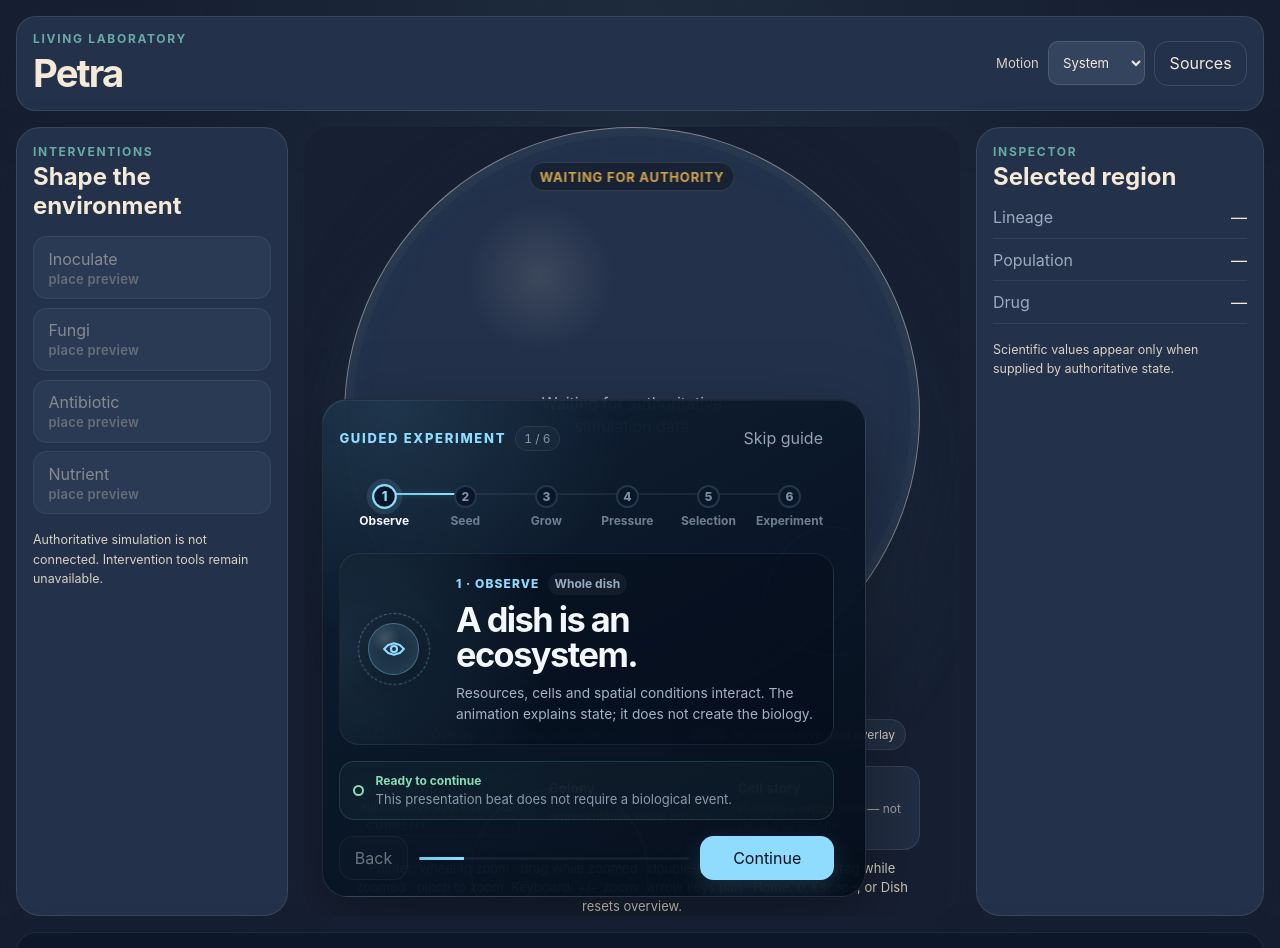
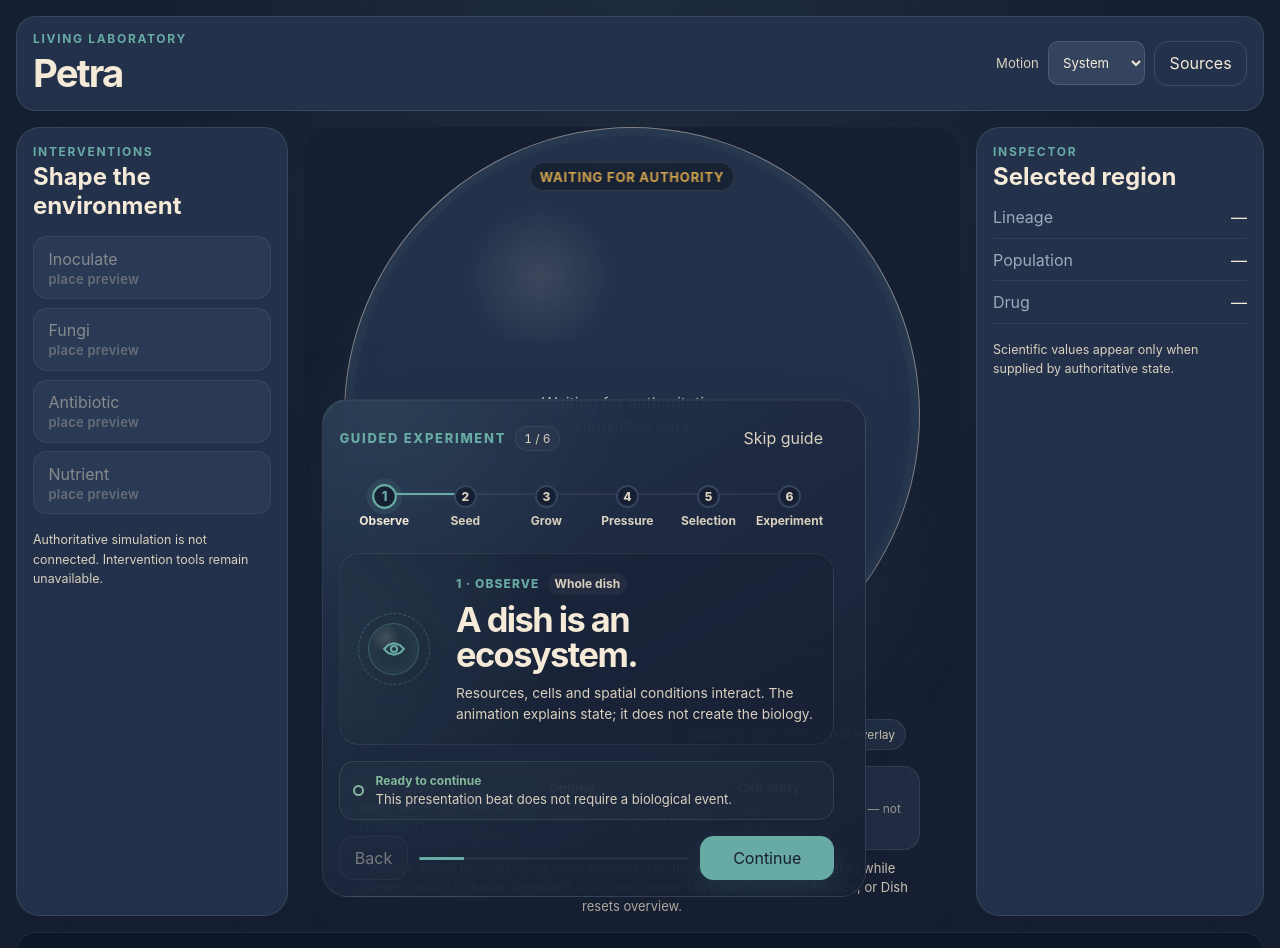
Before and after one commit to Noel-Alex/Petra, a React (Vite) app: page / in a window 1280 px wide. Shown: the top 948 px of the page. Built offline with nearby package versions, Linux system fonts and the light colour scheme.

Commit message:
Noel-Alex: align OnboardingGuide with Petra visual tokens (#592)
Contributor: Noel-Alex

```diff
--- a/src/ui/onboarding/OnboardingGuide.css
+++ b/src/ui/onboarding/OnboardingGuide.css
@@ -8,39 +8,39 @@
   --onboarding-ambient-secondary-easing: linear;
   --onboarding-focus-orbit-ms: 0ms;
   --onboarding-focus-orbit-easing: linear;
-  --onboarding-accent: #8fdcff;
-  --onboarding-accent-soft: rgba(143, 220, 255, 0.12);
+  --onboarding-accent: var(--petra-color-teal);
+  --onboarding-accent-soft: rgb(var(--petra-rgb-teal) / 0.12);
   position: relative;
   width: min(34rem, 100%);
   overflow: hidden;
   display: grid;
   gap: 1rem;
   padding: 1rem;
-  border: 1px solid rgba(255, 255, 255, 0.1);
+  border: 1px solid rgb(var(--petra-rgb-cream) / 0.1);
   border-radius: 1.6rem;
   background:
     radial-gradient(circle at 12% 0%, var(--onboarding-accent-soft), transparent 15rem),
-    linear-gradient(150deg, rgba(15, 31, 51, 0.97), rgba(5, 14, 27, 0.97));
-  color: #f4f7fb;
+    linear-gradient(150deg, rgb(var(--petra-rgb-ink) / 0.97), rgb(var(--petra-rgb-ink-deep) / 0.97));
+  color: var(--petra-color-cream);
   box-shadow:
-    0 28px 80px rgba(0, 0, 0, 0.34),
-    inset 0 1px 0 rgba(255, 255, 255, 0.045);
+    0 28px 80px rgb(var(--petra-rgb-ink-deep) / 0.34),
+    inset 0 1px 0 rgb(var(--petra-rgb-cream) / 0.045);
   isolation: isolate;
 }
 
 .petra-onboarding[data-focus="pressure"] {
-  --onboarding-accent: #b69bff;
-  --onboarding-accent-soft: rgba(182, 155, 255, 0.13);
+  --onboarding-accent: var(--petra-color-lavender);
+  --onboarding-accent-soft: rgb(var(--petra-rgb-lavender) / 0.13);
 }
 
 .petra-onboarding[data-focus="lineage"] {
-  --onboarding-accent: #f5c968;
-  --onboarding-accent-soft: rgba(245, 201, 104, 0.12);
+  --onboarding-accent: var(--petra-color-amber);
+  --onboarding-accent-soft: rgb(var(--petra-rgb-amber) / 0.12);
 }
 
 .petra-onboarding[data-focus="controls"] {
-  --onboarding-accent: #79e1b5;
-  --onboarding-accent-soft: rgba(121, 225, 181, 0.11);
+  --onboarding-accent: var(--petra-color-mint);
+  --onboarding-accent-soft: rgb(var(--petra-rgb-mint) / 0.11);
 }
 
 .petra-onboarding__ambient {
@@ -129,10 +129,10 @@
 .petra-onboarding__counter {
   min-width: 2.8rem;
   padding: 0.24rem 0.42rem;
-  border: 1px solid rgba(255, 255, 255, 0.08);
+  border: 1px solid rgb(var(--petra-rgb-cream) / 0.08);
   border-radius: 999px;
-  color: #8595aa;
-  background: rgba(255, 255, 255, 0.025);
+  color: var(--petra-color-cream-muted);
+  background: rgb(var(--petra-rgb-cream) / 0.025);
   font-size: var(--petra-type-caption);
   font-variant-numeric: tabular-nums;
   text-align: center;
@@ -145,7 +145,7 @@
 .petra-onboarding__skip,
 .petra-onboarding__back,
 .petra-onboarding__continue {
-  border: 1px solid rgba(255, 255, 255, 0.1);
+  border: 1px solid rgb(var(--petra-rgb-cream) / 0.1);
   border-radius: 0.85rem;
   color: inherit;
   cursor: pointer;
@@ -155,7 +155,7 @@
   padding: 0.48rem 0.65rem;
   border-color: transparent;
   background: transparent;
-  color: #95a2b5;
+  color: var(--petra-color-cream-muted);
   font-size: var(--petra-type-caption);
 }
 
@@ -186,13 +186,13 @@
 }
 
 .petra-onboarding__rail::before {
-  background: rgba(255, 255, 255, 0.065);
+  background: rgb(var(--petra-rgb-cream) / 0.065);
 }
 
 .petra-onboarding__rail::after {
   transform: scaleX(var(--onboarding-progress));
   transform-origin: left center;
-  background: linear-gradient(90deg, #6bcde8, var(--onboarding-accent));
+  background: linear-gradient(90deg, var(--petra-color-teal), var(--onboarding-accent));
   box-shadow: 0 0 16px color-mix(in srgb, var(--onboarding-accent) 28%, transparent);
   transition: transform var(--onboarding-motion-ms) var(--onboarding-easing);
 }
@@ -204,7 +204,7 @@
   display: grid;
   justify-items: center;
   gap: 0.32rem;
-  color: #6f7e92;
+  color: var(--petra-color-cream-muted);
   text-align: center;
 }
 
@@ -213,10 +213,10 @@
   height: 1.45rem;
   display: grid;
   place-items: center;
-  border: 2px solid #23364d;
+  border: 2px solid var(--petra-color-ink-soft);
   border-radius: 50%;
-  background: #0a1728;
-  color: #7e8da2;
+  background: var(--petra-color-ink-deep);
+  color: var(--petra-color-cream-muted);
   font-size: var(--petra-type-caption);
   font-weight: 800;
   transition:
@@ -235,17 +235,17 @@
 }
 
 .petra-onboarding__rail li[data-stage-state="complete"] {
-  color: #a5b4c7;
+  color: var(--petra-color-cream-muted);
 }
 
 .petra-onboarding__rail li[data-stage-state="complete"] .petra-onboarding__rail-mark {
-  border-color: color-mix(in srgb, var(--onboarding-accent) 62%, #24364d);
-  color: #071321;
+  border-color: color-mix(in srgb, var(--onboarding-accent) 62%, var(--petra-color-ink-soft));
+  color: var(--petra-color-ink-deep);
   background: var(--onboarding-accent);
 }
 
 .petra-onboarding__rail li[data-stage-state="current"] {
-  color: #f3f7fb;
+  color: var(--petra-color-cream);
 }
 
 .petra-onboarding__rail li[data-stage-state="current"] .petra-onboarding__rail-mark {
@@ -268,11 +268,11 @@
   gap: 1.15rem;
   align-items: center;
   padding: 1.1rem;
-  border: 1px solid rgba(255, 255, 255, 0.075);
+  border: 1px solid rgb(var(--petra-rgb-cream) / 0.075);
   border-radius: 1.25rem;
   background:
     radial-gradient(circle at 0% 50%, var(--onboarding-accent-soft), transparent 13rem),
-    rgba(5, 14, 27, 0.48);
+    rgb(var(--petra-rgb-ink-deep) / 0.48);
 }
 
 .petra-onboarding[data-motion-treatment="animate"] .petra-onboarding__story {
@@ -316,10 +316,10 @@
   border: 1px solid color-mix(in srgb, var(--onboarding-accent) 38%, transparent);
   color: var(--onboarding-accent);
   background:
-    radial-gradient(circle at 34% 28%, rgba(255, 255, 255, 0.16), transparent 30%),
-    color-mix(in srgb, var(--onboarding-accent) 12%, #0a1728);
+    radial-gradient(circle at 34% 28%, rgb(var(--petra-rgb-cream) / 0.16), transparent 30%),
+    color-mix(in srgb, var(--onboarding-accent) 12%, var(--petra-color-ink-deep));
   box-shadow:
-    0 10px 28px rgba(0, 0, 0, 0.24),
+    0 10px 28px rgb(var(--petra-rgb-ink-deep) / 0.24),
     inset 0 0 24px var(--onboarding-accent-soft);
 }
 
@@ -343,8 +343,8 @@
 .petra-onboarding__eyebrow-row span {
   padding: 0.22rem 0.4rem;
   border-radius: 999px;
-  color: #9aabc0;
-  background: rgba(255, 255, 255, 0.045);
+  color: var(--petra-color-cream-muted);
+  background: rgb(var(--petra-rgb-cream) / 0.045);
   font-size: var(--petra-type-caption);
   font-weight: 700;
 }
@@ -360,7 +360,7 @@
 .petra-onboarding__explanation {
   max-width: 29rem;
   margin: 0.65rem 0 0;
-  color: #a5b2c4;
+  color: var(--petra-color-cream-muted);
   font-size: 0.86rem;
   line-height: 1.55;
 }
@@ -368,9 +368,9 @@
 .petra-onboarding__gate {
   gap: 0.7rem;
   padding: 0.68rem 0.78rem;
-  border: 1px solid rgba(255, 255, 255, 0.07);
+  border: 1px solid rgb(var(--petra-rgb-cream) / 0.07);
   border-radius: 0.95rem;
-  background: rgba(255, 255, 255, 0.025);
+  background: rgb(var(--petra-rgb-cream) / 0.025);
 }
 
 .petra-onboarding__gate-mark {
@@ -392,15 +392,15 @@
 }
 
 .petra-onboarding__gate span:last-child {
-  color: #8d9aae;
+  color: var(--petra-color-cream-muted);
   font-size: var(--petra-type-metadata);
   line-height: 1.4;
 }
 
 .petra-onboarding__gate[data-gate-state="waiting"] {
-  color: #f4c66b;
-  border-color: rgba(244, 198, 107, 0.18);
-  background: rgba(244, 198, 107, 0.045);
+  color: var(--petra-color-amber);
+  border-color: rgb(var(--petra-rgb-amber) / 0.18);
+  background: rgb(var(--petra-rgb-amber) / 0.045);
 }
 
 .petra-onboarding__gate[data-gate-state="waiting"] .petra-onboarding__gate-mark {
@@ -409,9 +409,9 @@
 }
 
 .petra-onboarding__gate[data-gate-state="ready"] {
-  color: #87ddb4;
-  border-color: rgba(135, 221, 180, 0.16);
-  background: rgba(135, 221, 180, 0.035);
+  color: var(--petra-color-mint);
+  border-color: rgb(var(--petra-rgb-mint) / 0.16);
+  background: rgb(var(--petra-rgb-mint) / 0.035);
 }
 
 .petra-onboarding__actions {
@@ -426,13 +426,13 @@
 }
 
 .petra-onboarding__back {
-  background: rgba(255, 255, 255, 0.035);
+  background: rgb(var(--petra-rgb-cream) / 0.035);
 }
 
 .petra-onboarding__continue {
   min-width: 8.4rem;
   border-color: color-mix(in srgb, var(--onboarding-accent) 42%, transparent);
-  color: #06121f;
+  color: var(--petra-color-ink-deep);
   background: var(--onboarding-accent);
   box-shadow: 0 8px 24px color-mix(in srgb, var(--onboarding-accent) 15%, transparent);
 }
@@ -450,7 +450,7 @@
   flex: 1;
   overflow: hidden;
   border-radius: 999px;
-  background: rgba(255, 255, 255, 0.06);
+  background: rgb(var(--petra-rgb-cream) / 0.06);
 }
 
 .petra-onboarding__progress span {
@@ -458,7 +458,7 @@
   width: 100%;
   height: 100%;
   border-radius: inherit;
-  background: linear-gradient(90deg, #6bcde8, var(--onboarding-accent));
+  background: linear-gradient(90deg, var(--petra-color-teal), var(--onboarding-accent));
   transform: scaleX(var(--onboarding-progress));
   transform-origin: left center;
   transition: transform var(--onboarding-motion-ms) var(--onboarding-easing);
```
Also changed, not shown: src/ui/onboarding/AGENTS.md (+7 -0 lines), 1 other file (tests, documents, lock files or other folders).
